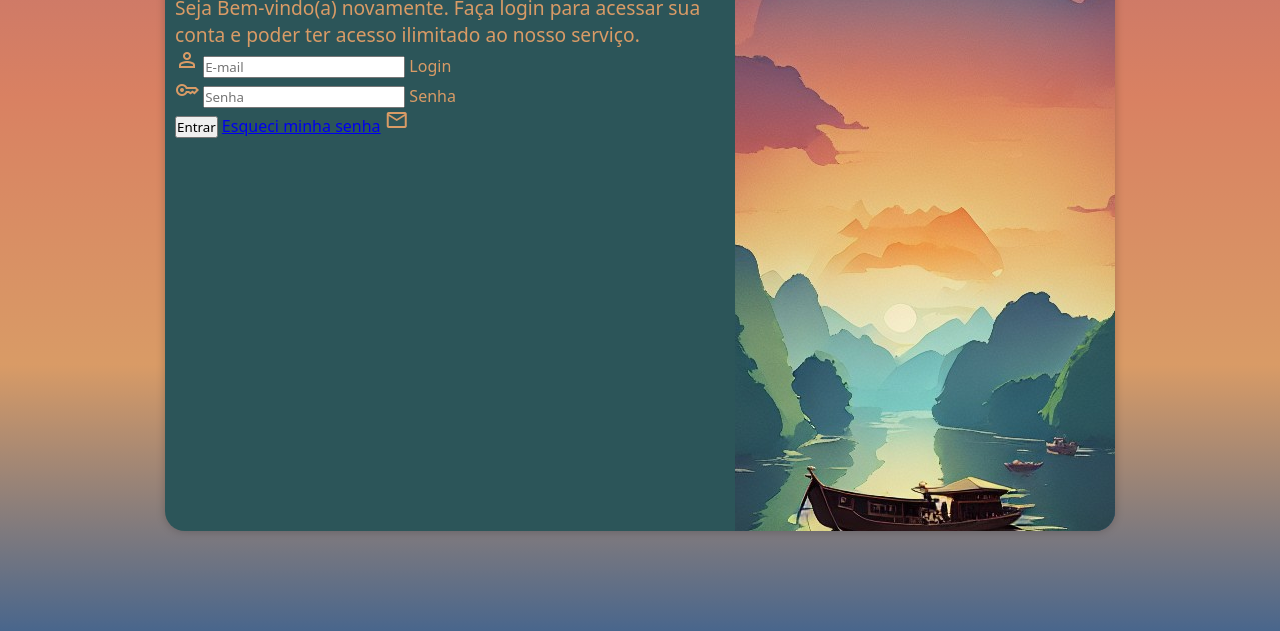
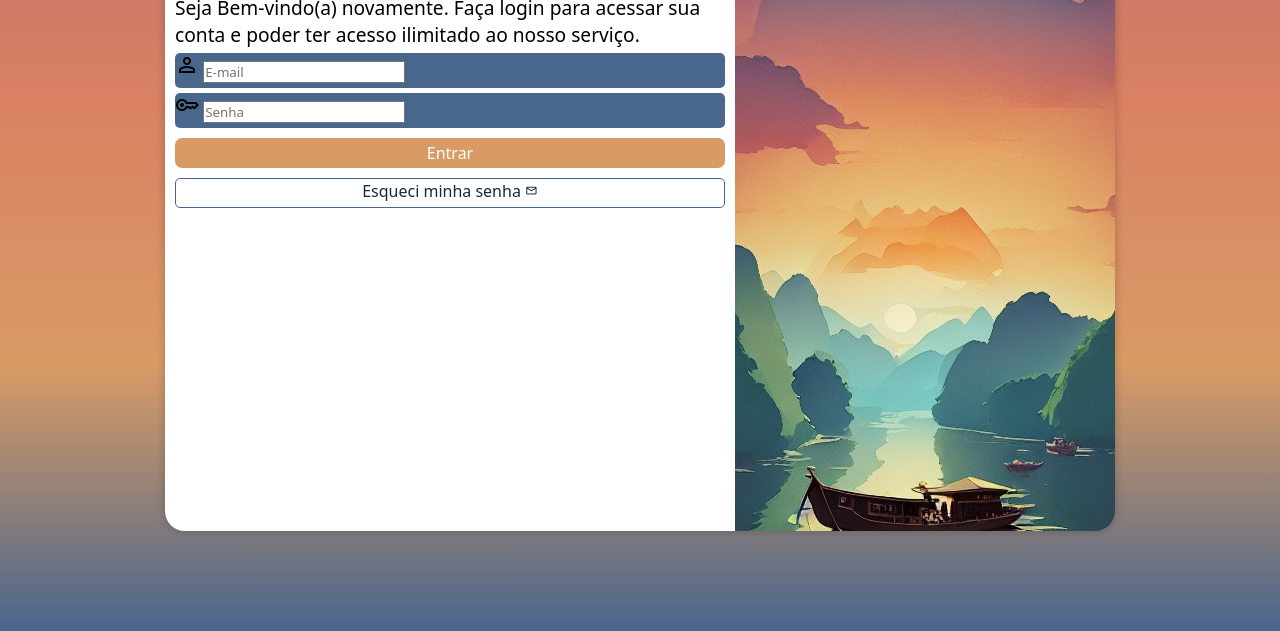
Before and after one commit to Eximaq/Project-login, a plain HTML site: page index.html in a window 1280 px wide. Shown: the part 169-800 px from the top of the page. Drawn offline with nearby package versions, Linux system fonts and the light colour scheme.

Commit message:
Update form visual

```diff
--- a/index.html
+++ b/index.html
@@ -49,8 +49,9 @@
               <label for="ipassword">Senha</label>
             </div>
             <input type="submit" value="Entrar" />
-            <a href="senhaesquecida.html">Esqueci minha senha</a>
+            <a href="senhaesquecida.html" class="botao">Esqueci minha senha
             <span class="material-symbols-outlined"> mail </span>
+          </a>
           </form>
         </div>
       </section>
--- a/style/styles.css
+++ b/style/styles.css
@@ -39,7 +39,7 @@ section#login {
   transform: translate(-50%, -50%);
   overflow: hidden;
 
-  background-color: #2c5559;
+  background-color: #ffffff;
   height: 600px;
   width: 300px;
   border-radius: 20px;
@@ -61,7 +61,7 @@ section#login > div#img {
 section#login > div#form {
     display: block;
     padding: 10px;
-    color: #d99b66;
+    color: #000000;
 }
 
 div#form > h1 {
@@ -72,3 +72,57 @@ div#form > h1 {
 div#form > p {
     font-size: 0.8em;
 }
+
+form > div.campo {
+  background-color: #49668c;
+  display: block;
+  width: 100%;
+  height: 35px;
+  border-radius: 5px;
+  margin: 5px 0px;
+}
+
+div.campo > label {
+  display: none;
+}
+
+form > input[type=submit] {
+  display: block;
+  font-size: 1em;
+  width: 100%;
+  height: 30px;
+  margin-top: 10px;
+  background-color: #d99b66;
+  color: white;
+  border: none;
+  border-radius: 7px;
+  cursor: pointer;
+}
+
+form > input[type=submit]:hover {
+  background-color: #49668c;
+}
+
+form > a.botao {
+  display: block;
+  text-align: center;
+  font-size: 1em;
+  width: 100%;
+  height: 30px;
+  padding-top: 1px;
+  margin-top: 10px;
+  background-color: white;
+  color: #1a2738;
+  border: 1px solid #49668c;
+  border-radius: 5px;
+  text-decoration: none;
+}
+
+form > a.botao:hover {
+  background-color: #49668c;
+  color: white;
+}
+
+form > a.botao > span {
+  font-size: 0.8em;
+}
```
